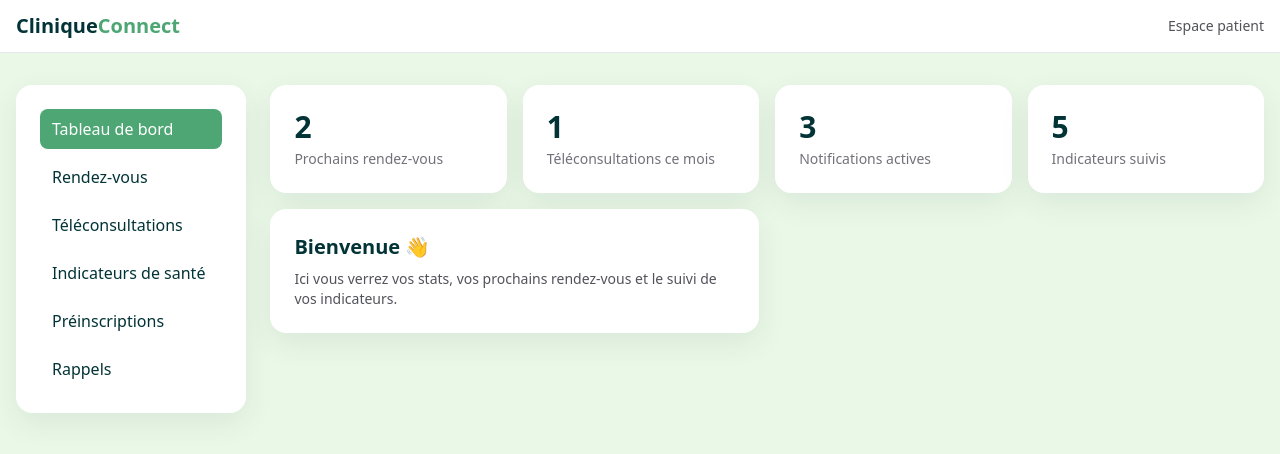
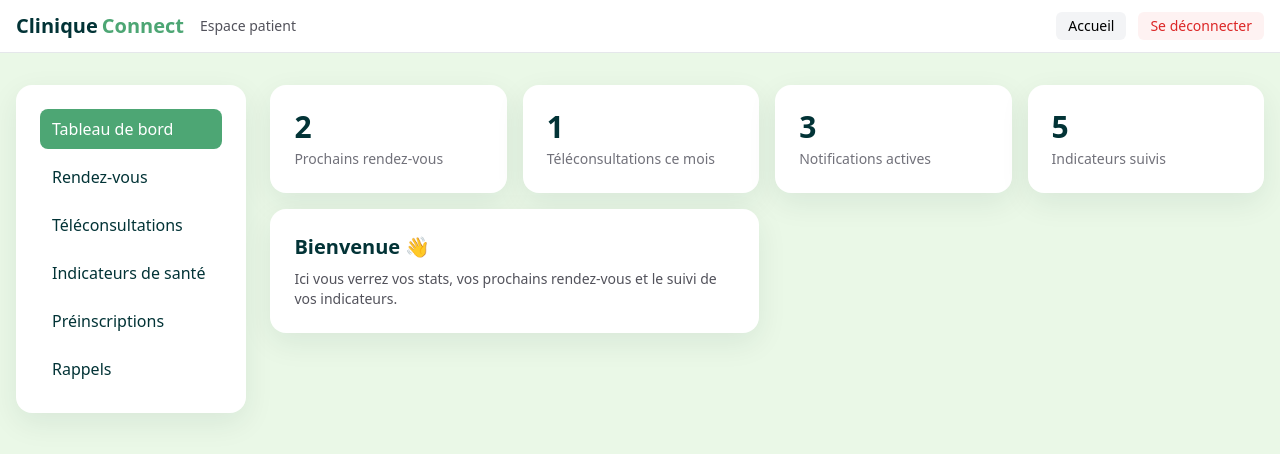
Before and after one commit to wahabsoumare/esante, a React (Vite) app in the folder frontend/: page /patient in a window 1280 px wide. Shown: the top 454 px of the page. Built offline with nearby package versions, Linux system fonts and the light colour scheme; no server answers; sample sign-in values are in the browser's storage.

Commit message:
mis a jour des buttons de navigation

```diff
--- a/frontend/src/components/Navbar.jsx
+++ b/frontend/src/components/Navbar.jsx
@@ -1,13 +1,17 @@
-import { Link, NavLink } from 'react-router-dom'
+import { Link, NavLink, useNavigate } from 'react-router-dom'
 import { FontAwesomeIcon } from '@fortawesome/react-fontawesome'
 import {
   faCalendarCheck, faMagnifyingGlass, faNewspaper, faBook,
   faRightToBracket, faUserPlus
 } from '@fortawesome/free-solid-svg-icons'
 import { useState } from 'react'
+import { useAuth } from '../context/AuthContext'
+import api from '../config/axios'
 
 export default function Navbar() {
   const [open, setOpen] = useState(false)
+  const navigate = useNavigate()
+  const { user, logout } = useAuth()
   const item = (to, label, icon) => (
     <NavLink
       to={to}
@@ -21,6 +25,15 @@ export default function Navbar() {
       </span>
     </NavLink>
   )
+  const handleLogout = async () => {
+    try {
+      await logout()
+    } catch (e) {
+      console.error('Logout failed:', e)
+    }
+    navigate('/connexion')
+  }
+
   return (
     <header className="sticky top-0 z-50 bg-white/90 backdrop-blur border-b border-zinc-100">
       <div className="max-w-7xl mx-auto px-4 py-3 flex items-center justify-between">
@@ -30,11 +43,16 @@ export default function Navbar() {
         <nav className="hidden md:flex items-center gap-1">
           {item('/', 'Accueil', faNewspaper)}
           {item('/recherche', 'Recherche', faMagnifyingGlass)}
-          {/* {item('/recherche', 'Événements', faNewspaper)} */}
-          {/* {item('/', 'Ressources', faBook)} */}
           {item('/rendez-vous', 'Rendez-vous', faCalendarCheck)}
-          {item('/connexion', 'Connexion', faRightToBracket)}
-          {item('/inscription', 'Inscription', faUserPlus)}
+          {!user && item('/connexion', 'Connexion', faRightToBracket)}
+          {!user && item('/inscription', 'Inscription', faUserPlus)}
+          {user && (
+            <>
+              {/* determine dashboard path by role if possible */}
+              {item(user?.typecompte?.includes('MEDECIN') || user?.role?.toString().includes('MEDECIN') ? '/doctor' : (user?.typecompte?.includes('ADMIN') || user?.role?.toString().includes('ADMIN') ? '/admin' : '/patient'), 'Tableau de bord', faNewspaper)}
+              <button onClick={handleLogout} className="px-3 py-2 rounded-lg text-sm text-red-600 hover:bg-red-50">Se déconnecter</button>
+            </>
+          )}
         </nav>
         <button className="md:hidden btn-outline" onClick={()=>setOpen(v=>!v)}>Menu</button>
       </div>
@@ -43,11 +61,11 @@ export default function Navbar() {
           <div className="max-w-7xl mx-auto px-4 py-2 grid gap-1">
             {item('/', 'Accueil', faNewspaper)}
             {item('/recherche', 'Recherche', faMagnifyingGlass)}
-            {/* {item('/recherche', 'Événements', faNewspaper)} */}
-            {/* {item('/', 'Ressources', faBook)} */}
             {item('/rendez-vous', 'Rendez-vous', faCalendarCheck)}
-            {item('/connexion', 'Connexion', faRightToBracket)}
-            {item('/inscription', 'Inscription', faUserPlus)}
+            {!user && item('/connexion', 'Connexion', faRightToBracket)}
+            {!user && item('/inscription', 'Inscription', faUserPlus)}
+            {user && item(user?.typecompte?.includes('MEDECIN') || user?.role?.toString().includes('MEDECIN') ? '/doctor' : (user?.typecompte?.includes('ADMIN') || user?.role?.toString().includes('ADMIN') ? '/admin' : '/patient'), 'Tableau de bord', faNewspaper)}
+            {user && <button onClick={handleLogout} className="px-3 py-2 rounded-lg text-sm text-red-600">Se déconnecter</button>}
           </div>
         </div>
       )}
--- a/frontend/src/context/AuthContext.jsx
+++ b/frontend/src/context/AuthContext.jsx
@@ -1,5 +1,6 @@
 // context/AuthContext.jsx
 import { createContext, useState, useContext, useEffect } from 'react'
+import api from '../config/axios'
 
 const AuthContext = createContext()
 
@@ -54,8 +55,21 @@ export function AuthProvider({ children }) {
   }
 
   // 🚪 FONCTION LOGOUT
-  const logout = () => {
+  // Calls server logout endpoints (if available) and then clears local auth state
+  const logout = async () => {
     console.log('Logout called')
+    try {
+      // attempt to invalidate token on both possible endpoints
+      await api.post('/api/utilisateurs/logout')
+    } catch (e) {
+      // ignore server errors - may not exist for this role
+    }
+    try {
+      await api.post('/api/patients/logout')
+    } catch (e) {
+      // ignore
+    }
+
     setUser(null)
     localStorage.removeItem('user')
     localStorage.removeItem('token')
--- a/frontend/src/layouts/PatientLayout.jsx
+++ b/frontend/src/layouts/PatientLayout.jsx
@@ -1,15 +1,71 @@
-import { NavLink, Outlet, Link } from 'react-router-dom'
+import { NavLink, Outlet, Link, useNavigate } from 'react-router-dom'
+import { useAuth } from '../context/AuthContext'
+import { useEffect, useState } from 'react'
+import api from '../config/axios'
 const linkCls = ({isActive}) => 'px-3 py-2 rounded-lg ' + (isActive ? 'bg-brand-600 text-white' : 'hover:bg-brand-50 text-brand-900')
 
 export default function PatientLayout() {
+  const { logout } = useAuth()
+  const navigate = useNavigate()
+  const [patientName, setPatientName] = useState(null)
+  const [showConfirm, setShowConfirm] = useState(false)
+
+  useEffect(() => {
+    const fetchProfile = async () => {
+      try {
+        const res = await api.get('/api/patients/profile')
+        const p = res.data
+        setPatientName(`${p.prenom || ''} ${p.nom || ''}`.trim())
+      } catch (err) {
+        // ignore if not logged in or profile not available
+        setPatientName(null)
+      }
+    }
+    fetchProfile()
+  }, [])
+
+  const handleLogout = async () => {
+    try {
+      await logout()
+    } catch (err) {
+      // logout should be best-effort; still navigate to login
+      console.error('Error during logout:', err)
+    }
+    navigate('/connexion')
+  }
+
+  const goHome = () => navigate('/')
+
   return (
     <div className="min-h-screen bg-brand-50">
       <div className="border-b bg-white">
         <div className="max-w-7xl mx-auto px-4 py-3 flex items-center justify-between">
-          <Link to="/" className="font-semibold text-brand-900 text-xl">Clinique<span className="text-brand-600">Connect</span></Link>
-          <div className="text-sm text-zinc-600">Espace patient</div>
+          <div className="flex items-center gap-4">
+            <button onClick={goHome} className="font-semibold text-brand-900 text-xl flex items-center gap-1">
+              Clinique<span className="text-brand-600">Connect</span>
+            </button>
+            <div className="text-sm text-zinc-600">{patientName || 'Espace patient'}</div>
+          </div>
+          <div className="flex items-center gap-3">
+            <button onClick={goHome} className="px-3 py-1 rounded-md text-sm bg-gray-100 hover:bg-gray-200">Accueil</button>
+            <button onClick={()=>setShowConfirm(true)} className="px-3 py-1 rounded-md text-sm bg-red-50 text-red-600 hover:bg-red-100">Se déconnecter</button>
+          </div>
         </div>
       </div>
+
+      {/* Confirmation modal */}
+      {showConfirm && (
+        <div className="fixed inset-0 flex items-center justify-center bg-black/40 z-50">
+          <div className="bg-white rounded-lg shadow-lg p-6 w-full max-w-md">
+            <h3 className="text-lg font-semibold mb-3">Confirmer la déconnexion</h3>
+            <p className="text-sm text-zinc-600 mb-6">Êtes-vous sûr de vouloir vous déconnecter ?</p>
+            <div className="flex justify-end gap-3">
+              <button onClick={()=>setShowConfirm(false)} className="px-3 py-1 rounded-md bg-gray-100">Annuler</button>
+              <button onClick={handleLogout} className="px-3 py-1 rounded-md bg-red-600 text-white">Se déconnecter</button>
+            </div>
+          </div>
+        </div>
+      )}
 
       <div className="max-w-7xl mx-auto px-4 py-8 grid md:grid-cols-5 gap-6">
         <aside className="card h-fit md:sticky md:top-6">
--- a/frontend/src/pages/Doctor/DoctorLayout.jsx
+++ b/frontend/src/pages/Doctor/DoctorLayout.jsx
@@ -1,6 +1,6 @@
 import React, { useState, useEffect } from "react";
 import { Link, Outlet, useLocation, useNavigate } from "react-router-dom";
-import axios from "axios";
+import api from '../../config/axios';
 import { FontAwesomeIcon } from "@fortawesome/react-fontawesome";
 import { faUserDoctor, faHouse, faRightFromBracket } from "@fortawesome/free-solid-svg-icons";
 import { useAuth } from "../../context/AuthContext";
@@ -83,9 +83,13 @@ const DoctorLayout = () => {
   const [loading, setLoading] = useState(true);
   const navigate = useNavigate();
 
-  const handleLogout = () => {
-    logout();
-    navigate("/login");
+  const handleLogout = async () => {
+    try {
+      await logout();
+    } catch (err) {
+      console.error('Error during logout', err);
+    }
+    navigate('/connexion');
   };
 
   useEffect(() => {
@@ -98,9 +102,7 @@ const DoctorLayout = () => {
           return;
         }
 
-        const response = await axios.get("http://localhost:3000/api/utilisateurs/profile", {
-          headers: { Authorization: `Bearer ${token}` },
-        });
+        const response = await api.get('/api/utilisateurs/profile');
 
         setDoctor(response.data);
       } catch (error) {
--- a/frontend/src/pages/Login.jsx
+++ b/frontend/src/pages/Login.jsx
@@ -47,7 +47,7 @@ export default function Login() {
         redirectPath = '/doctor'
       }
 
-      setTimeout(() => navigate(redirectPath, { replace: true }), 2000)
+      setTimeout(() => navigate(redirectPath, { replace: true }), 500)
 
     } catch (error) {
       console.error(error)
```
